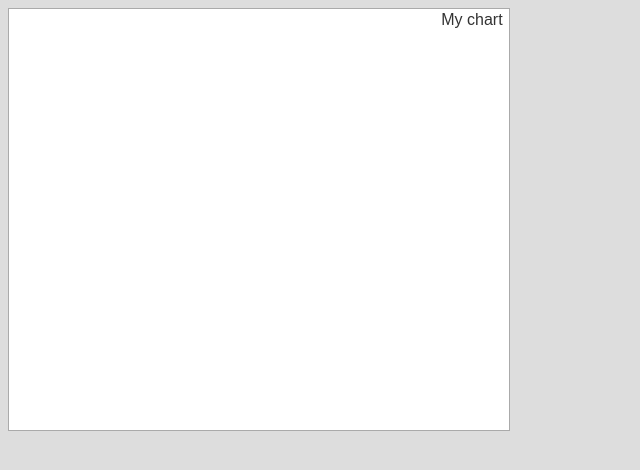
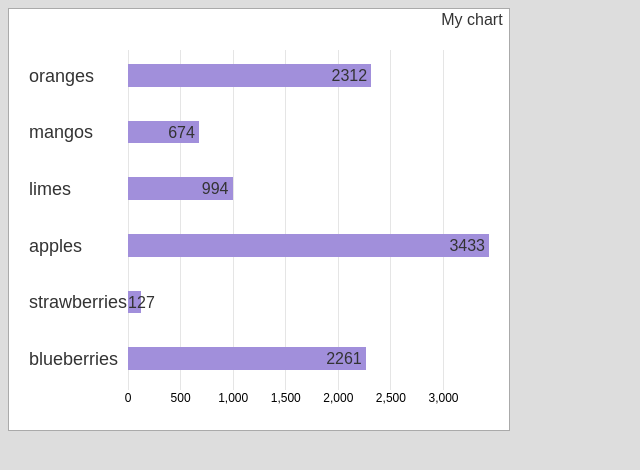
Before and after one commit to gsangram/MajorProject, a website: page MajorProjectD/public_html/ForPractoce.html in a window 1280 px wide. Shown: the whole page, without its empty margins (0-640 px from the left). Drawn offline with nearby package versions, Linux system fonts and the light colour scheme.

Commit message:
for self practicing

```diff
--- a/MajorProjectD/public_html/ForPractoce.html
+++ b/MajorProjectD/public_html/ForPractoce.html
@@ -1,7 +1,13 @@
 <html>
     <head>
-        <style>
-          body {
+          <title>Tooltip on Bar Graph</title>
+        <meta charset="UTF-8">
+        <meta name="viewport" content="width=device-width, initial-scale=1.0">
+        <script src="https://ajax.googleapis.com/ajax/libs/jquery/3.2.1/jquery.min.js"></script>
+        <script src="https://d3js.org/d3.v3.min.js"></script>
+        <script src="js/ForPracticeJs.js" type="text/javascript"></script>
+       <style>
+body {
   font-family: "Exo 2", sans-serif;
   background: #DDD;
   color: #333;
@@ -48,13 +54,13 @@ svg {
 .axis {
   path {
     fill: none;
-    //stroke: #333;
+/*    //stroke: #333;*/
   }
   .tick line {
     stroke-width: 1;
     stroke: rgba(0,0,0,0.1);
   }
-  //fill: #333;
+/*  //fill: #333;*/
   font-size: 12px;
 }
 
--- a/MajorProjectD/public_html/js/ForPracticeJs.js
+++ b/MajorProjectD/public_html/js/ForPracticeJs.js
@@ -1,3 +1,14 @@
+$(document).ready( function(){
+
+var data = [
+  ["oranges",2312],
+  ["mangos",674],
+  ["limes", 994],
+  ["apples", 3433],
+  ["strawberries", 127],
+  ["blueberries",2261]
+];
+
 var chart = document.getElementById("chart"),
     axisMargin = 20,
     margin = 20,
@@ -73,3 +84,5 @@ svg.insert("g",":first-child")
  .attr("class", "axis")
  .attr("transform", "translate(" + (margin + labelWidth) + ","+ (height - axisMargin - margin)+")")
  .call(xAxis);
+
+})
```
